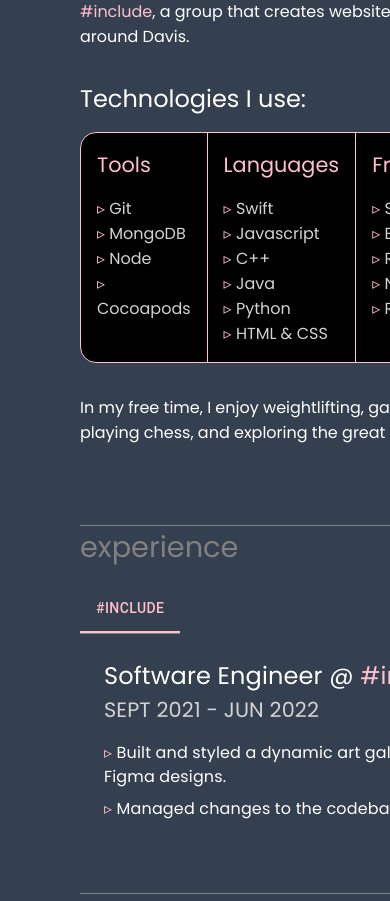
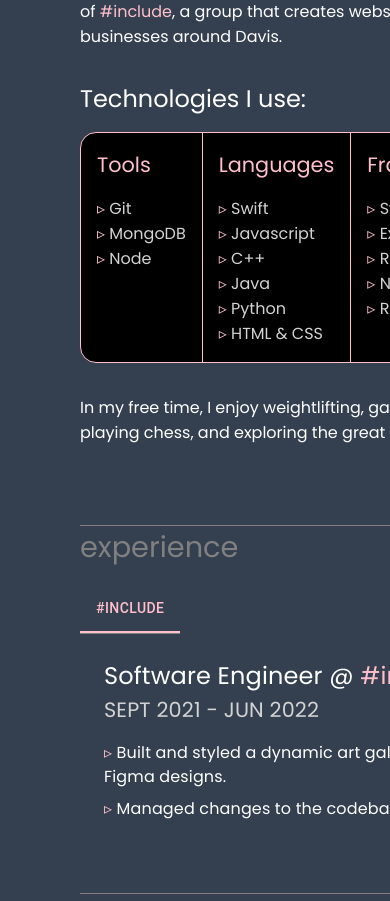
Before and after one commit to brandonw504/personal-website, a Next.js app: page / in a window 390 px wide. Shown: the part 1360-2261 px from the top of the page. Built offline with nearby package versions, Linux system fonts and the light colour scheme.

Commit message:
changed some media queries

```diff
--- a/data/techStackData.js
+++ b/data/techStackData.js
@@ -1,5 +1,5 @@
 const techStackData = {
-    tools: ["Git", "MongoDB", "Node", "Cocoapods"],
+    tools: ["Git", "MongoDB", "Node"],
     languages: ["Swift", "Javascript", "C++", "Java", "Python", "HTML & CSS"],
     frameworks: ["SwiftUI", "Express", "React.js", "Next.js", "Realm"]
 }
--- a/styles/Home.module.css
+++ b/styles/Home.module.css
@@ -18,7 +18,7 @@
 
 @media(max-width: 1300px) {
   .main {
-    max-width: 75vw;
+    margin-left: 25vw;
   }
 }
 
--- a/styles/about.module.css
+++ b/styles/about.module.css
@@ -31,6 +31,7 @@
 }
 
 .skills div {
+    white-space: nowrap;
     padding: 1rem;
 }
 
--- a/styles/nav.module.css
+++ b/styles/nav.module.css
@@ -56,16 +56,14 @@
 }
 
 @media(max-width: 1300px) {
+    .wrapper {
+        width: 20vw;
+    }
+
     .socials {
         display: grid;
         grid-template-columns: repeat(2, 1fr);
         grid-gap: 1rem
-    }
-}
-
-@media(max-width: 1024px) {
-    .wrapper {
-        width: 20vw;
     }
 }
 
```
